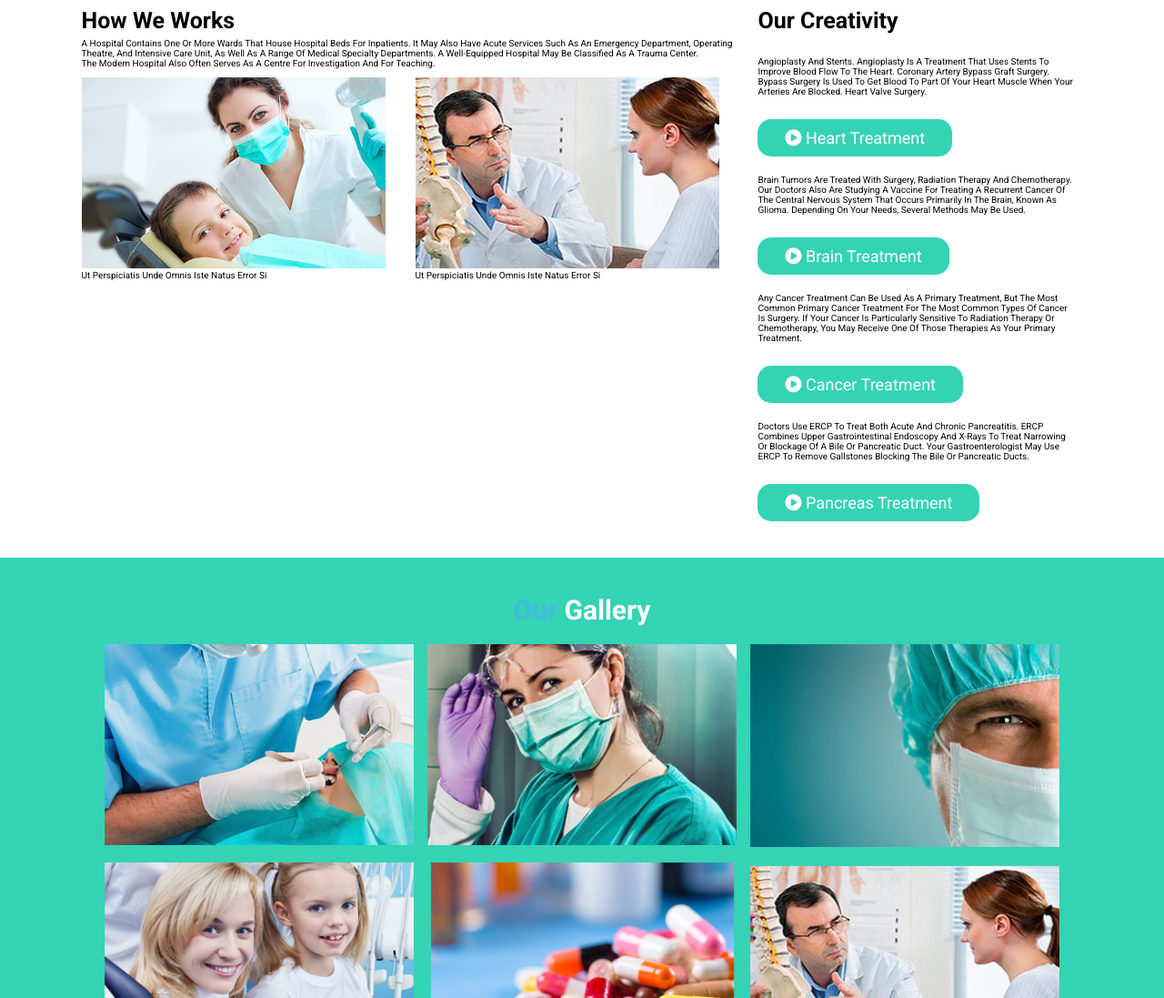
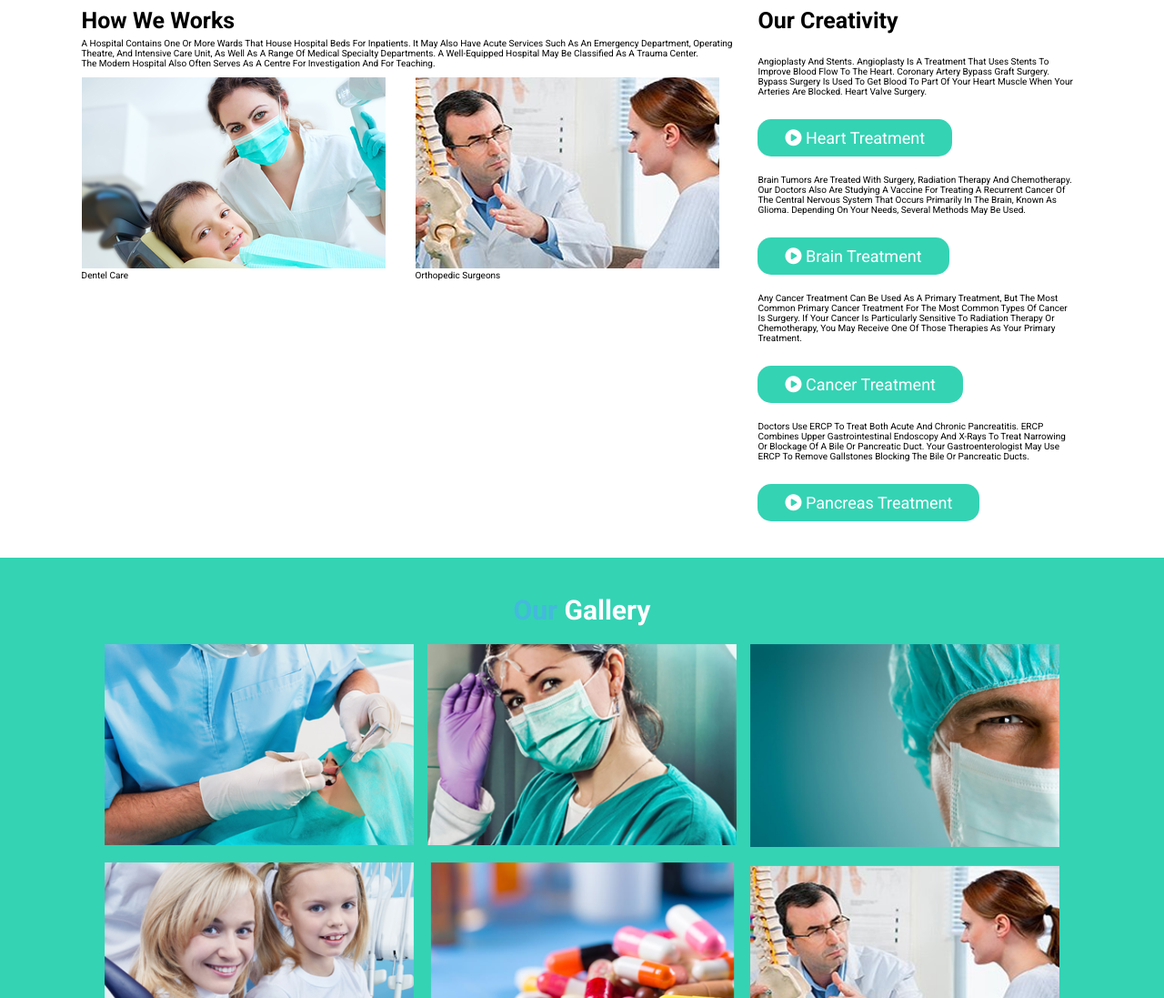
Before and after one commit to shubhamdesai1/Hospital-Management-System, a plain HTML site: page index.html in a window 1280 px wide. Shown: the part 1306-2403 px from the top of the page at 91% size. Drawn offline with Linux system fonts and the light colour scheme; files that its build step writes are made by us from their sources.

Commit message:
Update index.html

```diff
--- a/index.html
+++ b/index.html
@@ -73,12 +73,12 @@
         <p class="text-work">A hospital contains one or more wards that house hospital beds for inpatients. It may also have acute services such as an emergency department, operating theatre, and intensive care unit, as well as a range of medical specialty departments. A well-equipped hospital may be classified as a trauma center.<br>The modern hospital also often serves as a centre for investigation and for teaching.</p>
             <div class="myimages">
                 <div class="inner-images">
-                    <img src="images/work1.png" alt="">
-                    <p> ut perspiciatis unde omnis iste natus error si</p>
+                     <img src="images/work1.png" alt="">
+                    <p> Dentel Care</p>
                 </div>
                 <div class="inner-images">
                     <img src="images/work2.png" alt="">
-                    <p> ut perspiciatis unde omnis iste natus error si</p>
+                    <p> Orthopedic Surgeons</p>
                 </div>
             </div>
         </div>
```
